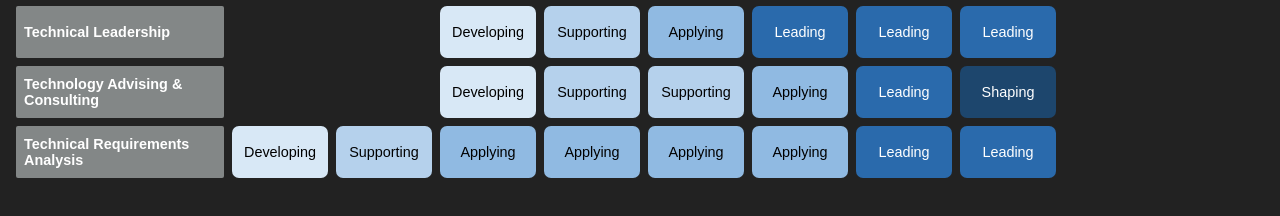
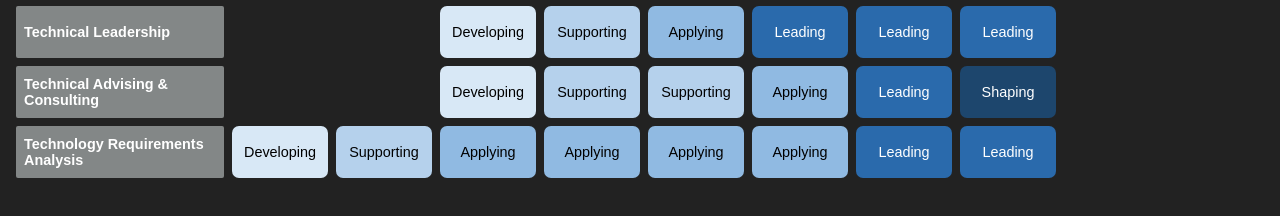
Before and after one commit to Babblesort/wwt-se-career-framework, a React (Create React App) app: page / in a window 1280 px wide. Shown: the part 338-554 px from the top of the page. Built offline with nearby package versions, Linux system fonts and the light colour scheme.

Commit message:
update skill names to match new sharepoint site - pm

```diff
--- a/src/job-data.js
+++ b/src/job-data.js
@@ -3,8 +3,8 @@ const PROGRAMMING = 'Application Development & Programming';
 const ARCHITECTURE = 'Architecture Design';
 const COMMUNICATION = 'Technical Communication & Presentation';
 const LEADERSHIP = 'Technical Leadership';
-const CONSULTING = 'Technology Advising & Consulting';
-const REQUIREMENTS = 'Technical Requirements Analysis';
+const CONSULTING = 'Technical Advising & Consulting';
+const REQUIREMENTS = 'Technology Requirements Analysis';
 
 export const NONE = '';
 const DEVELOPING = 'Developing';
```
